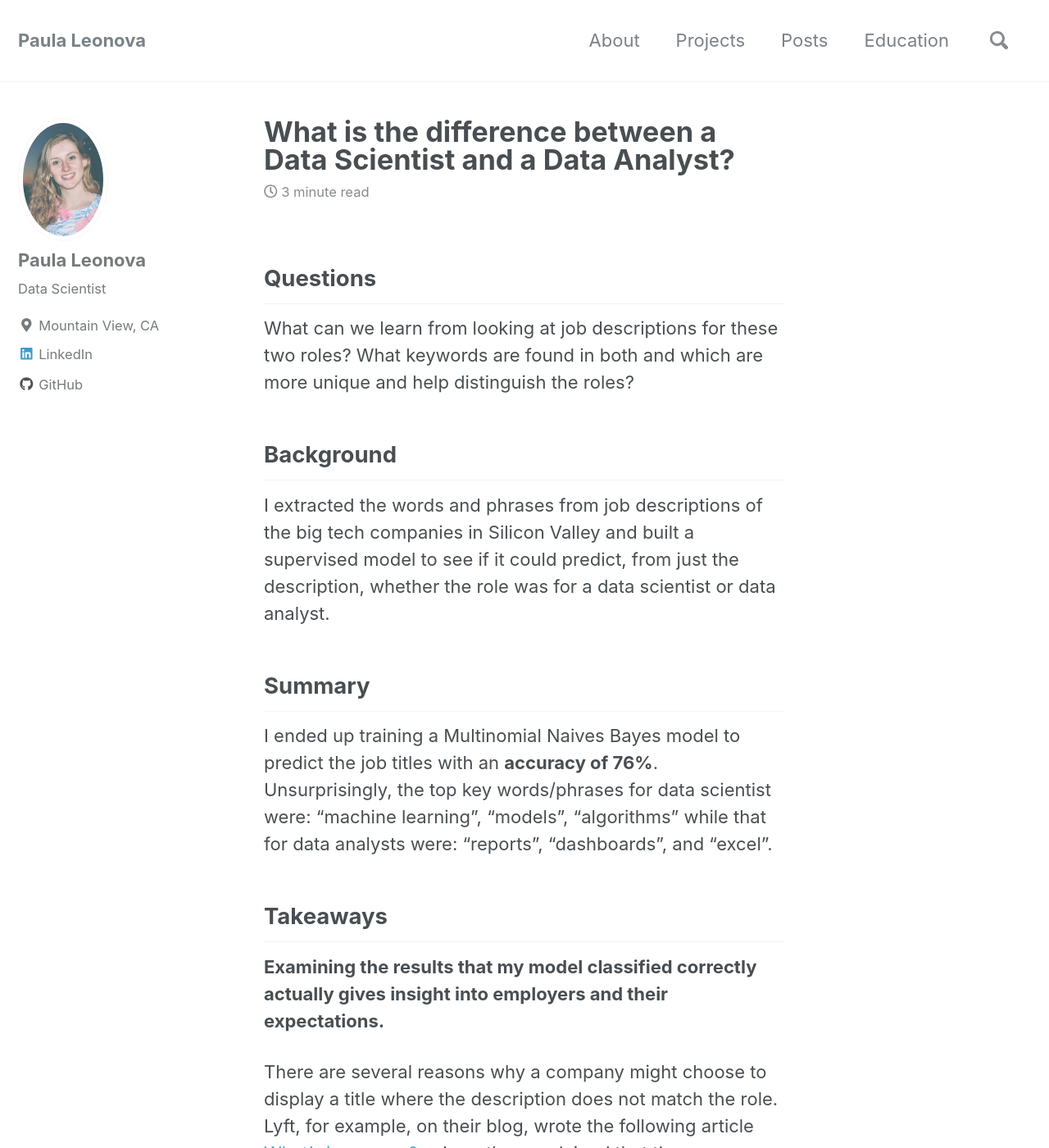
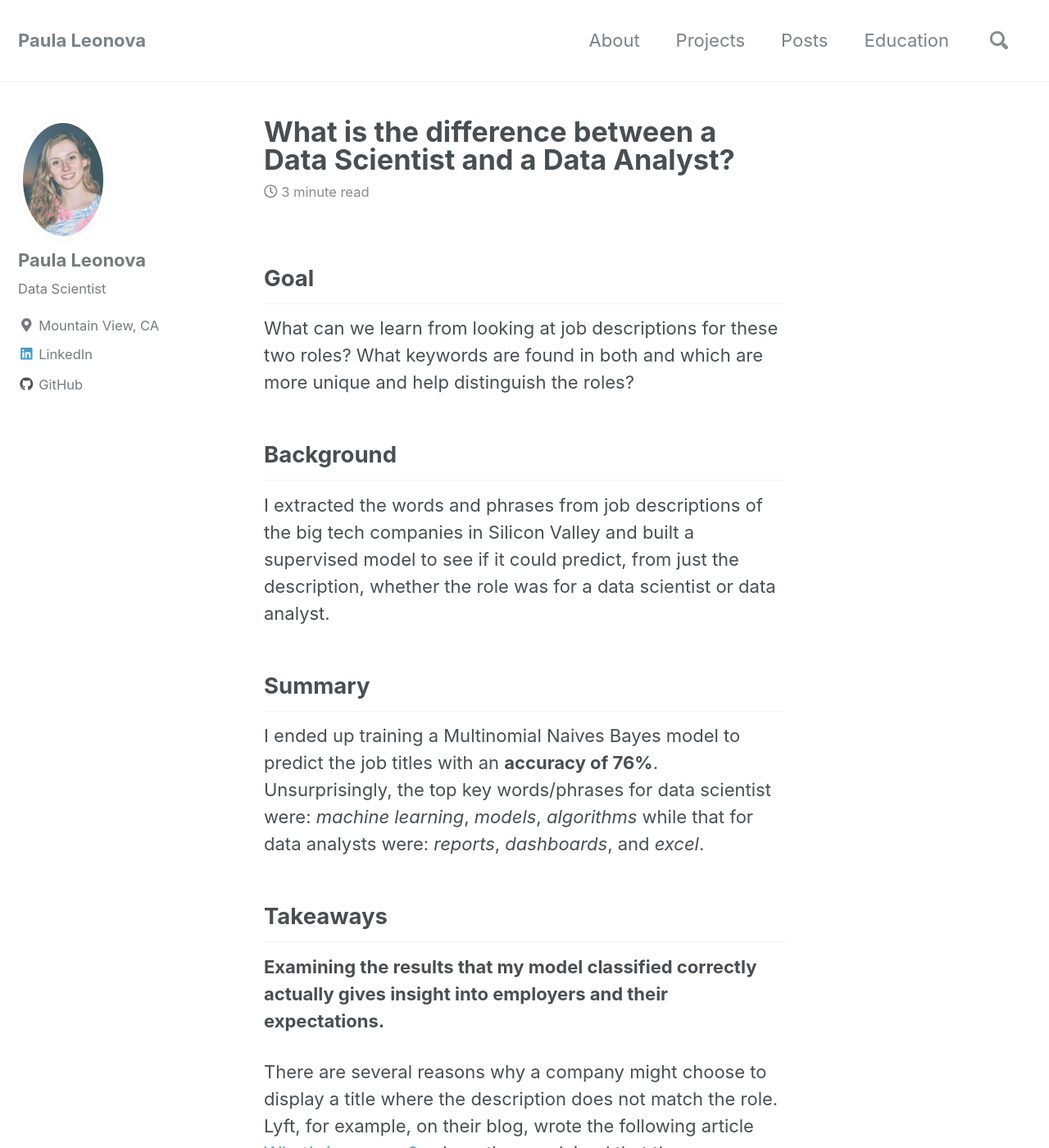
Before and after one commit to pleonova/pleonova.github.io, a Jekyll site: the page built from _posts/2018-08-21-jd-classification.md, in a window 1280 px wide and 1400 px high. Shown: the whole window at 82% size. Built offline with Jekyll 4.4.1, drawn with Linux system fonts in a browser that asks for light colours; nearby versions of some CDN libraries.

Commit message:
Change all key terms to be italicized

```diff
--- a/_posts/2018-08-21-jd-classification.md
+++ b/_posts/2018-08-21-jd-classification.md
@@ -6,14 +6,14 @@ excerpt: "A model that predicts the role from just the job description."
 mathjax: true
 ---
 
-## Questions
+## Goal
 What can we learn from looking at job descriptions for these two roles? What keywords are found in both and which are more unique and help distinguish the roles?
 
 ## Background
 I extracted the words and phrases from job descriptions of the big tech companies in Silicon Valley and built a supervised model to see if it could predict, from just the description, whether the role was for a data scientist or data analyst.
 
 ## Summary
-I ended up training a Multinomial Naives Bayes model to predict the job titles with an **accuracy of 76%**. Unsurprisingly, the top key words/phrases for data scientist were: “machine learning”, “models”, "algorithms" while that for data analysts were: “reports”, “dashboards”, and “excel”.
+I ended up training a Multinomial Naives Bayes model to predict the job titles with an **accuracy of 76%**. Unsurprisingly, the top key words/phrases for data scientist were: *machine learning*, *models*, *algorithms* while that for data analysts were: *reports*, *dashboards*, and *excel*.
 
 ## Takeaways
 **Examining the results that my model classified correctly actually gives insight into employers and their expectations.**
```
